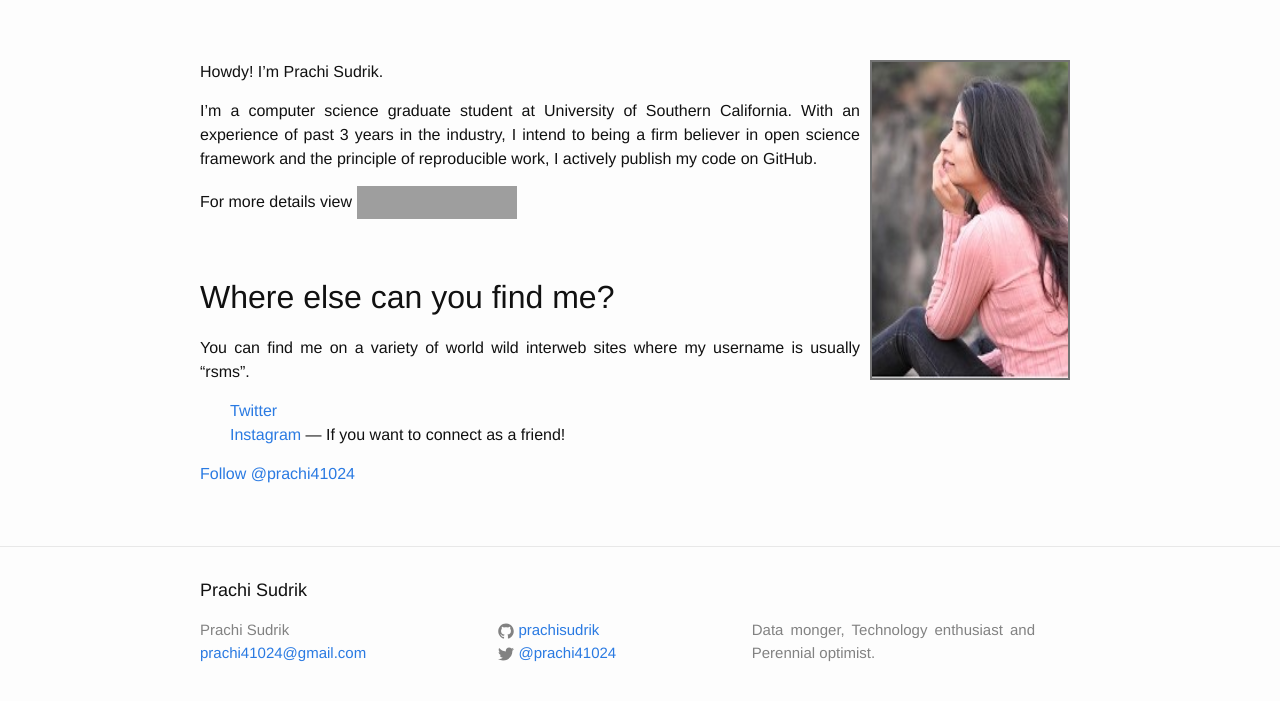
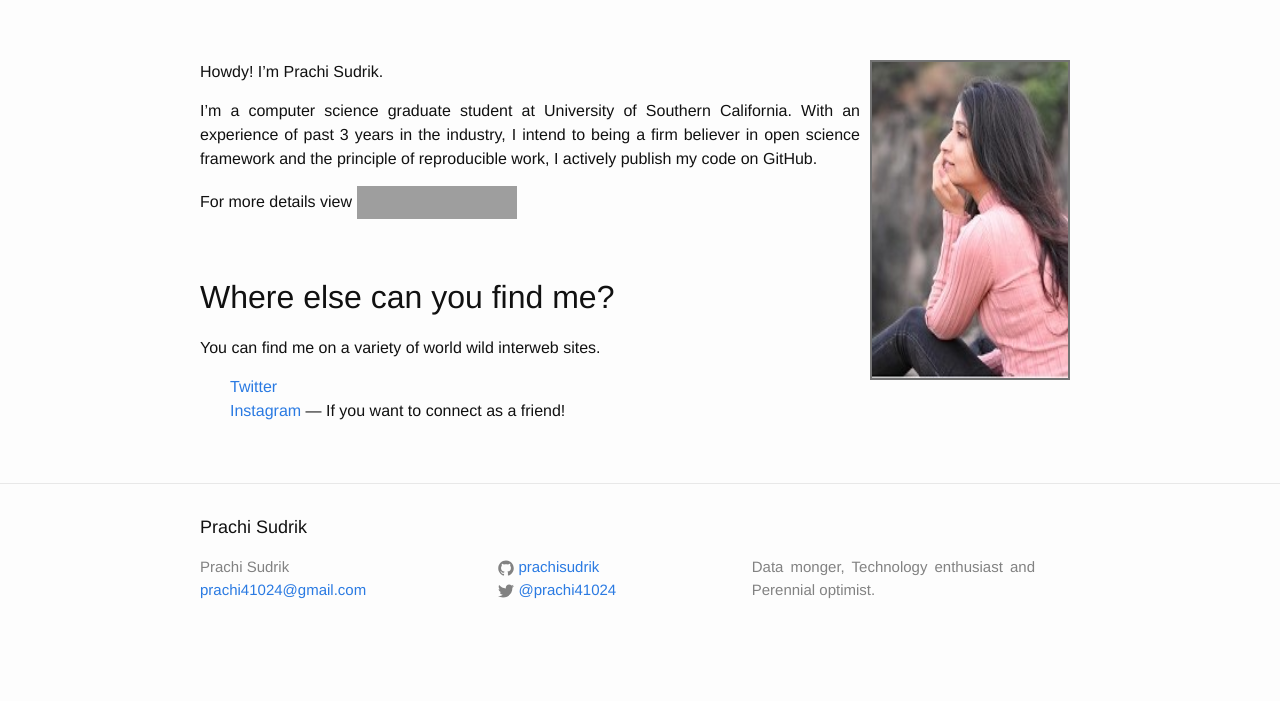
Before and after one commit to prachisudrik/prachisudrik.github.io, a Jekyll site: the page built from old-about.md, in a window 1280 px wide. Shown: the top 701 px of the page. Built offline with Jekyll 4.4.1, drawn with Linux system fonts in a browser that asks for light colours; nearby versions of some CDN libraries; our own code applies the rules of GitHub Pages for plain Markdown files; comment, search, counter and statistics services are not loaded; grey boxes are pictures that could not be loaded.

Commit message:
Update old-about.md

```diff
--- a/old-about.md
+++ b/old-about.md
@@ -10,10 +10,7 @@ For more details view <a href="https://www.linkedin.com/in/prachi-sudrik/"><img
 
 ## Where else can you find me?
 
-You can find me on a variety of world wild interweb sites where my username is usually "rsms".
+You can find me on a variety of world wild interweb sites.
 
 - [Twitter](https://www.twitter.com/@prachi41024)
 - [Instagram](https://www.instagram.com/prachisudrik/) — If you want to connect as a friend!
-
-
-<a href="https://www.twitter.com/@prachi41024" class="twitter-follow-button" data-show-count="false" data-size="large">Follow @prachi41024</a>
```
